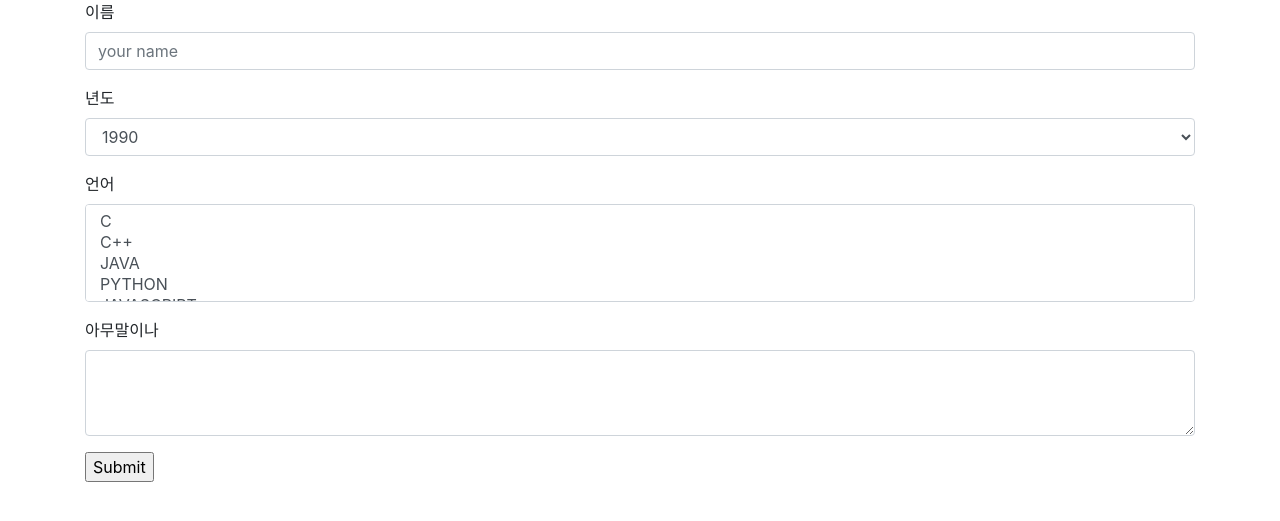
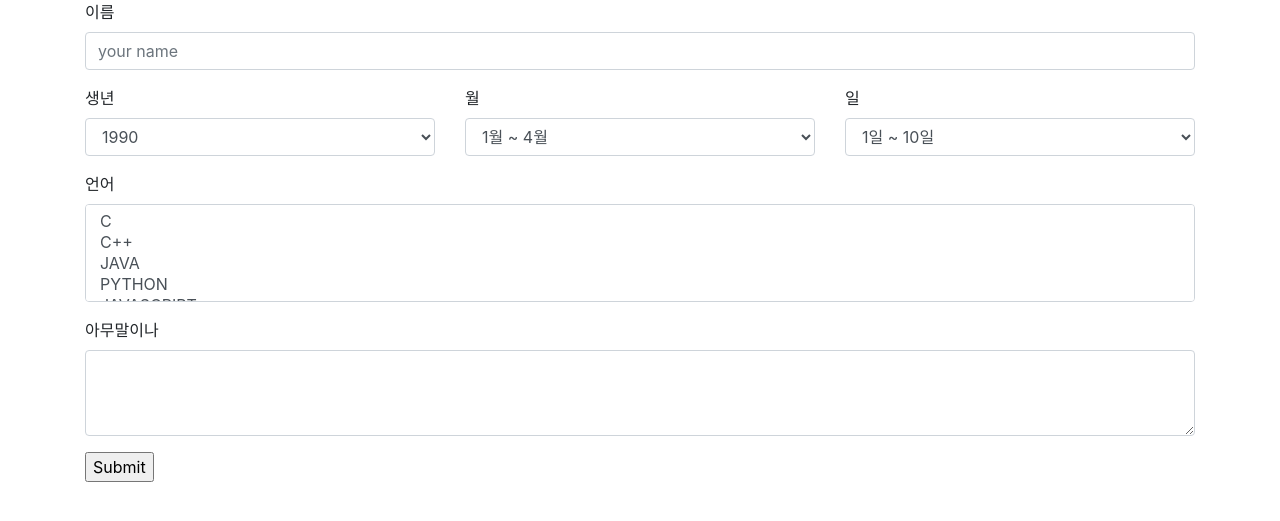
Before and after one commit to EHwooKim/first-django-project, a Django app: page /pages/input/ in a window 1280 px wide. Shown: the part 56-577 px from the top of the page. Run offline with Django 3.2, Linux system fonts and the light colour scheme; some libraries are stand-ins or nearby versions.

Commit message:
190818 | django input.html 수정

```diff
--- a/pages/templates/pages/input.html
+++ b/pages/templates/pages/input.html
@@ -54,8 +54,10 @@
         <label for="name">이름</label>
         <input type="text" class="form-control" id="name" placeholder="your name" name="name">
       </div>
+      <div class="row">
+        <div class="col-4">
             <div class="form-group">
-        <label for="year">년도</label>
+                <label for="year">생년</label>
                 <select class="form-control" id="year" name="year">
                   <option>1990</option>
                   <option>1991</option>
@@ -66,6 +68,29 @@
                   <option>1996</option>
                 </select>
               </div>
+        </div>
+        <div class="col-4">
+            <div class="form-group">
+                <label for="month">월</label>
+                <select class="form-control" id="month" name="month">
+                    <option>1월 ~ 4월</option>
+                    <option>5월 ~ 8월</option>
+                    <option>9월 ~ 12월</option>
+                </select>
+              </div>
+        </div>
+        <div class="col-4">
+            <div class="form-group">
+                <label for="day">일</label>
+                <select class="form-control" id="day" name="day">
+                  <option>1일 ~ 10일</option>
+                  <option>11일 ~ 20일</option>
+                  <option>21일 ~</option>
+                </select>
+              </div>
+        </div>
+      </div>
+
       <div class="form-group">
         <label for="language">언어</label>
         <select multiple class="form-control" id="language" name="language">
--- a/pages/views.py
+++ b/pages/views.py
@@ -109,6 +109,8 @@ def output(request):
     context = {
         'name': request.GET.get('name'),
         'year': request.GET.get('year'),
+        'month': request.GET.get('month'),
+        'day': request.GET.get('day'),
         'language': request.GET.get('language'),
         'anything': request.GET.get('anything'),
     }
```
Also changed, not shown: pages/templates/pages/output.html (+10 -6 lines). Lines whose indentation alone changed are shown as unchanged.
